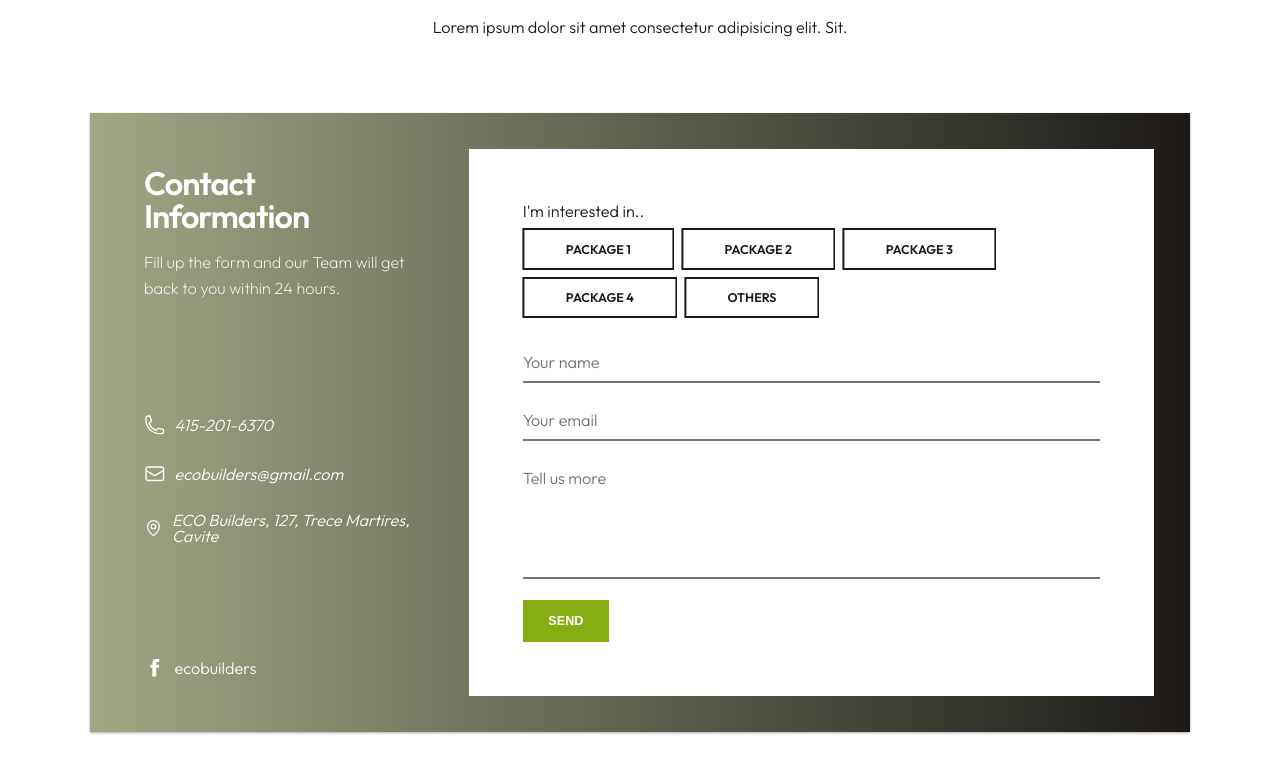
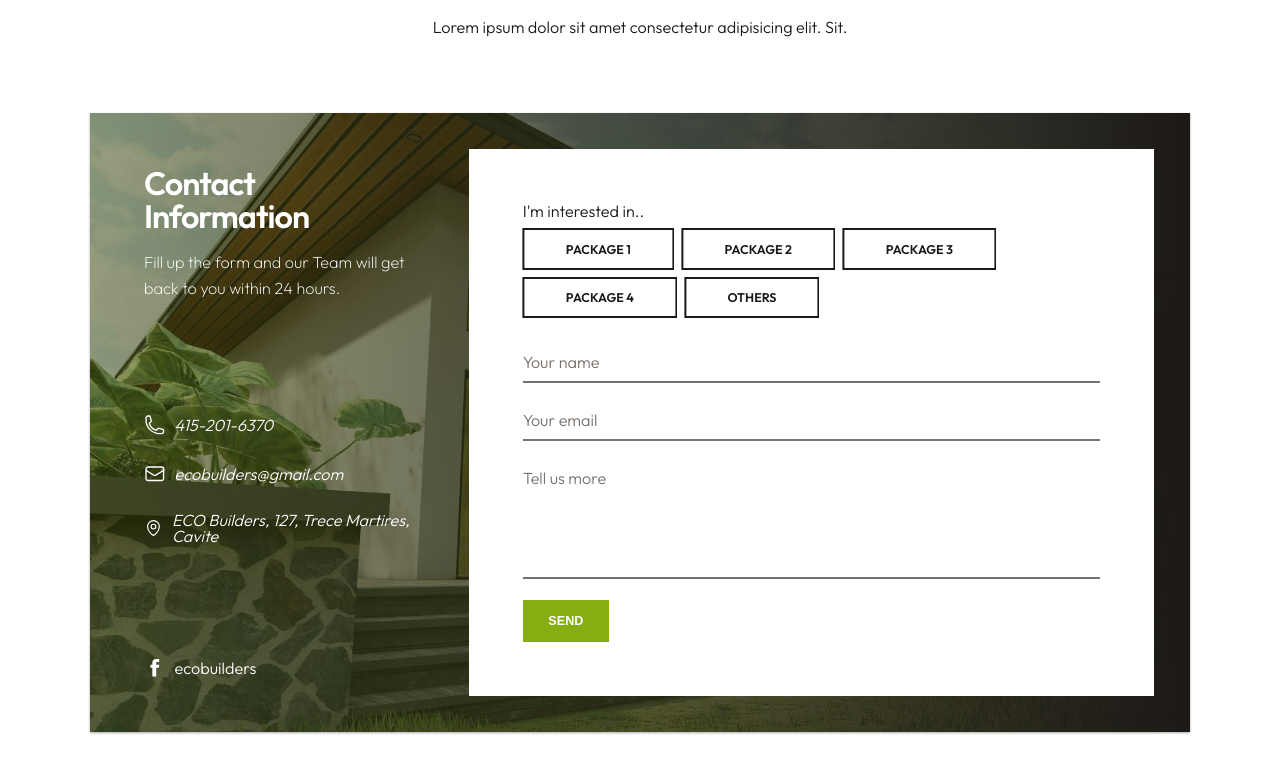
Before and after one commit to pauliversonc/ecobuilders, a plain HTML site: page index.html in a window 1280 px wide. Shown: the part 5905-6678 px from the top of the page. Drawn offline with nearby package versions, Linux system fonts and the light colour scheme.

Commit message:
bugfix contacts bg img

```diff
--- a/css/styles.css
+++ b/css/styles.css
@@ -919,8 +919,10 @@ SVG Icons - svgicons.sparkk.fr
 .grid-contact-card {
   display: grid;
   grid-template-columns: 1fr 2fr;
-  /* background-image: linear-gradient(to right, rgba(67, 81, 14, 0.7), rgba(28, 25, 23, 1)), url("/images/hero/paul-blenkhorn-gkKI23ZeaHM-unsplashb.jpg"); */
-  background-image: linear-gradient(to right, rgb(66, 81, 14, 0.5), rgba(28, 25, 23, 1)), url("images/contacts/contact-bg.jpg");
+  /* background-image: linear-gradient(to right, rgba(67, 81, 14, 0.7), rgba(28, 25, 23, 1)), url("images/hero/hero.jpg"); */
+  background-image: linear-gradient(to right, rgb(66, 81, 14, 0.5), rgba(28, 25, 23, 1)), url("../images/contacts/contactbg.jpg");
+  /* background-image: linear-gradient(to right, #86ad12, #759f0e, #65920a, #558406, #467703, #3b6a05, #315e07, #285207, #204309, #1a3509, #142706, #0d1a00); */
+  /* background-image: linear-gradient(to right bottom, #86ad12, #759f0e, #65920a, #558406, #467703, #3b6a05, #315e07, #285207, #204309, #1a3509, #142706, #0d1a00); */
   background-repeat: no-repeat;
   background-size: cover;
   padding: 4rem;
```
Also changed, not shown: images/contacts/contactbg.jpg (renamed from images/contacts/contact-bg.jpg), images/hero/contact.jpg (added).
